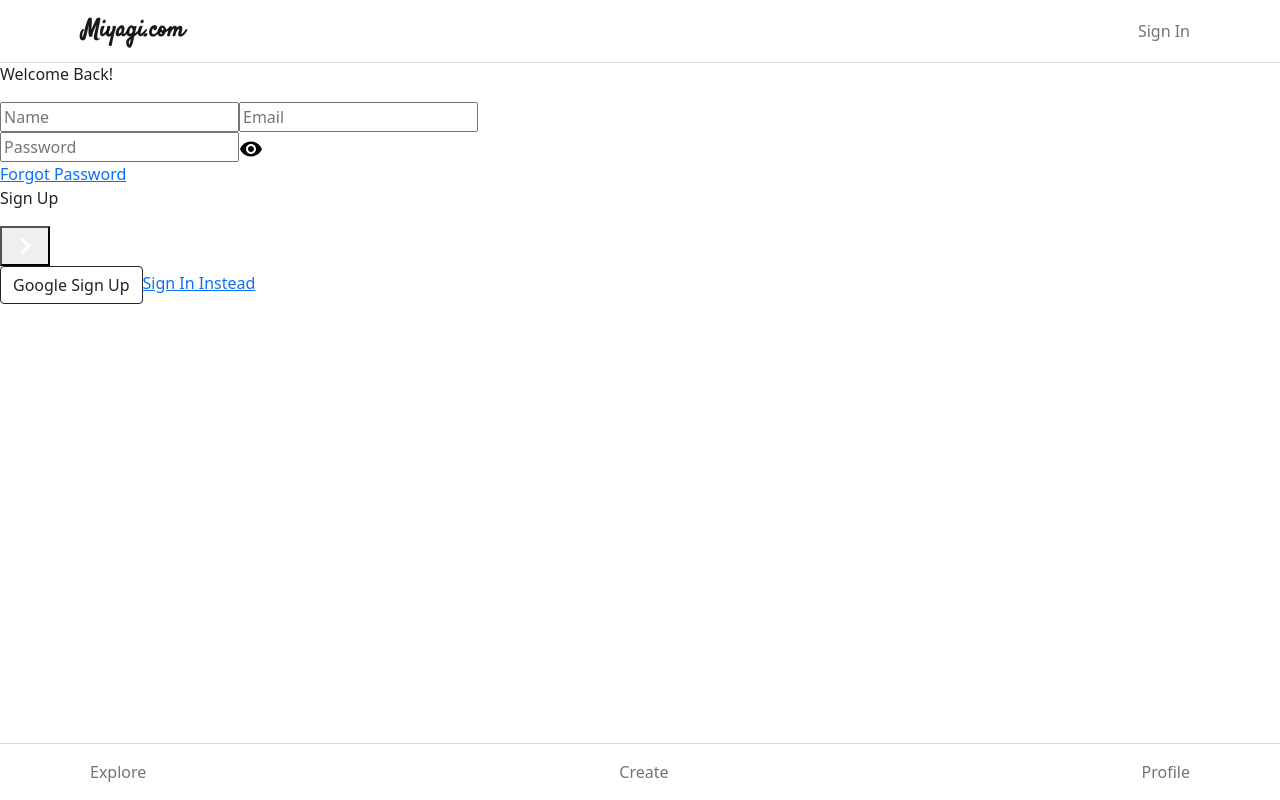
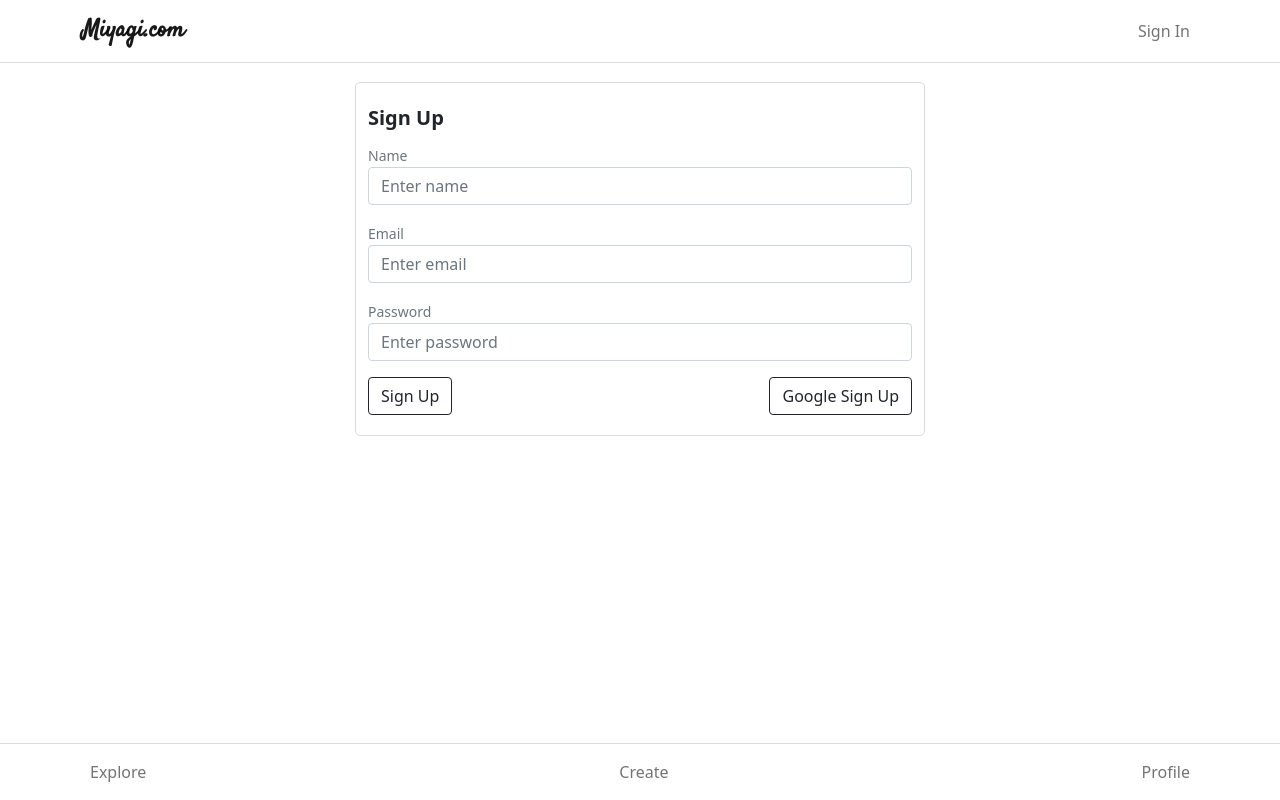
Before and after one commit to asherman-ca/miyagi, a React (Create React App) app: page /sign-up in a window 1280 px wide. Built offline with nearby package versions, Linux system fonts and the light colour scheme; no server answers.

Commit message:
sign up page

```diff
--- a/src/App.css
+++ b/src/App.css
@@ -78,6 +78,10 @@ body {
 	margin-left: auto !important;
 } */
 
+.resetButton {
+	margin-left: 10px;
+}
+
 .googleCol {
 	display: flex;
 	justify-content: right;
--- a/src/pages/SignIn.jsx
+++ b/src/pages/SignIn.jsx
@@ -82,6 +82,11 @@ function SignIn() {
                   >
                     Sign In
                 </Button>
+                <Link to='/forgot-password'>
+                  <Button className="resetButton" variant="outline-dark">
+                    Reset Password
+                  </Button>
+                </Link>
               </Col>
               <Col className="googleCol">
                 <OAuth />
--- a/src/pages/SignUp.jsx
+++ b/src/pages/SignUp.jsx
@@ -11,6 +11,7 @@ import { setDoc, doc, serverTimestamp } from 'firebase/firestore'
 import { db } from '../firebase.config'
 import { ReactComponent as ArrowRightIcon } from '../assets/keyboardArrowRightIcon.svg'
 import visibilityIcon from '../assets/visibilityIcon.svg'
+import { Row, Col, Container, Form, Button } from 'react-bootstrap'
 
 function SignUp() {
   const [showPassword, setShowPassword] = useState(false)
@@ -61,67 +62,125 @@ function SignUp() {
   }
 
   return (
-    <>
-      <div className='pageContainer'>
-        <header>
-          <p className='pageHeader'>Welcome Back!</p>
-        </header>
+    <Container>
+      <Row>
+        <Col md={{ span: 6, offset: 3 }} className="formBorder">
+          <div className="formHeader">Sign Up</div>
+          <Form onSubmit={onSubmit}>
+            <Form.Group className="mb-3">
+              <Form.Text className="text-muted">
+                Name
+              </Form.Text>
+              <Form.Control
+                type="name"
+                placeholder="Enter name"
+                id="name"
+                onChange={onChange}
+              />
+            </Form.Group>
 
-        <form onSubmit={onSubmit}>
-          <input
-            type='text'
-            className='nameInput'
-            placeholder='Name'
-            id='name'
-            value={name}
-            onChange={onChange}
-          />
-          <input
-            type='email'
-            className='emailInput'
-            placeholder='Email'
-            id='email'
-            value={email}
-            onChange={onChange}
-          />
+            <Form.Group className="mb-3">
+              <Form.Text className="text-muted">
+                Email
+              </Form.Text>
+              <Form.Control
+                type="email"
+                placeholder="Enter email"
+                id="email"
+                onChange={onChange}
+              />
+            </Form.Group>
 
-          <div className='passwordInputDiv'>
-            <input
-              type={showPassword ? 'text' : 'password'}
-              className='passwordInput'
-              placeholder='Password'
-              id='password'
-              value={password}
-              onChange={onChange}
-            />
+            <Form.Group className="mb-3">
+              <Form.Text className="text-muted">
+                Password
+              </Form.Text>
+              <Form.Control
+                type="password"
+                placeholder="Enter password"
+                id="password"
+                onChange={onChange}
+              />
+            </Form.Group>
 
-            <img
-              src={visibilityIcon}
-              alt='show password'
-              className='showPassword'
-              onClick={() => setShowPassword((prevState) => !prevState)}
-            />
-          </div>
+            <Row>
+              <Col>
+                <Button
+                    variant="outline-dark"
+                    type="submit"
+                  >
+                    Sign Up
+                </Button>
+              </Col>
+              <Col className="googleCol">
+                <OAuth />
+              </Col>
+            </Row>
+          </Form>
+        </Col>
+      </Row>
+    </Container>
+    // <>
+    //   <div className='pageContainer'>
+    //     <header>
+    //       <p className='pageHeader'>Welcome Back!</p>
+    //     </header>
 
-          <Link to='/forgot-password' className='forgotPasswordLink'>
-            Forgot Password
-          </Link>
+    //     <form onSubmit={onSubmit}>
+    //       <input
+    //         type='text'
+    //         className='nameInput'
+    //         placeholder='Name'
+    //         id='name'
+    //         value={name}
+    //         onChange={onChange}
+    //       />
+    //       <input
+    //         type='email'
+    //         className='emailInput'
+    //         placeholder='Email'
+    //         id='email'
+    //         value={email}
+    //         onChange={onChange}
+    //       />
 
-          <div className='signUpBar'>
-            <p className='signUpText'>Sign Up</p>
-            <button className='signUpButton'>
-              <ArrowRightIcon fill='#ffffff' width='34px' height='34px' />
-            </button>
-          </div>
-        </form>
+    //       <div className='passwordInputDiv'>
+    //         <input
+    //           type={showPassword ? 'text' : 'password'}
+    //           className='passwordInput'
+    //           placeholder='Password'
+    //           id='password'
+    //           value={password}
+    //           onChange={onChange}
+    //         />
 
-        <OAuth />
+    //         <img
+    //           src={visibilityIcon}
+    //           alt='show password'
+    //           className='showPassword'
+    //           onClick={() => setShowPassword((prevState) => !prevState)}
+    //         />
+    //       </div>
 
-        <Link to='/sign-in' className='registerLink'>
-          Sign In Instead
-        </Link>
-      </div>
-    </>
+    //       <Link to='/forgot-password' className='forgotPasswordLink'>
+    //         Forgot Password
+    //       </Link>
+
+    //       <div className='signUpBar'>
+    //         <p className='signUpText'>Sign Up</p>
+    //         <button className='signUpButton'>
+    //           <ArrowRightIcon fill='#ffffff' width='34px' height='34px' />
+    //         </button>
+    //       </div>
+    //     </form>
+
+    //     <OAuth />
+
+    //     <Link to='/sign-in' className='registerLink'>
+    //       Sign In Instead
+    //     </Link>
+    //   </div>
+    // </>
   )
 }
 
```
Lines whose indentation alone changed are shown as unchanged.
